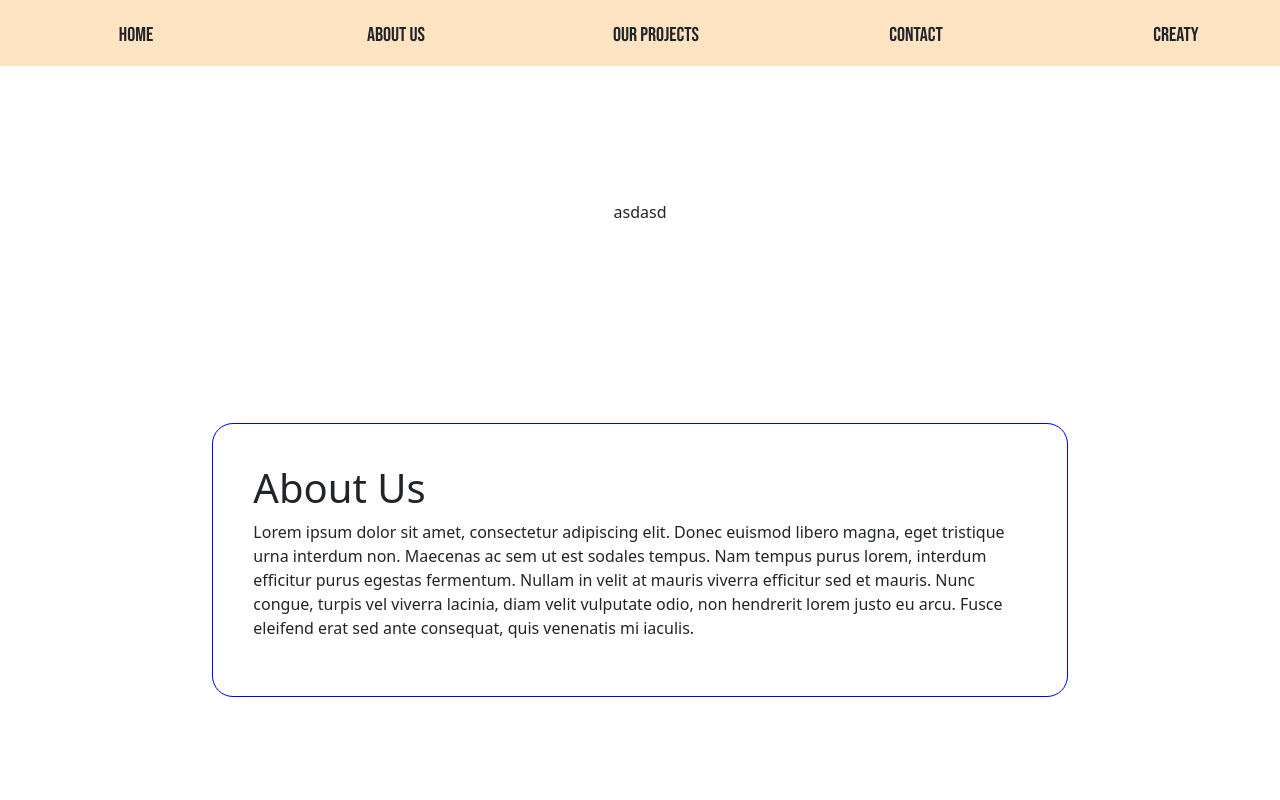
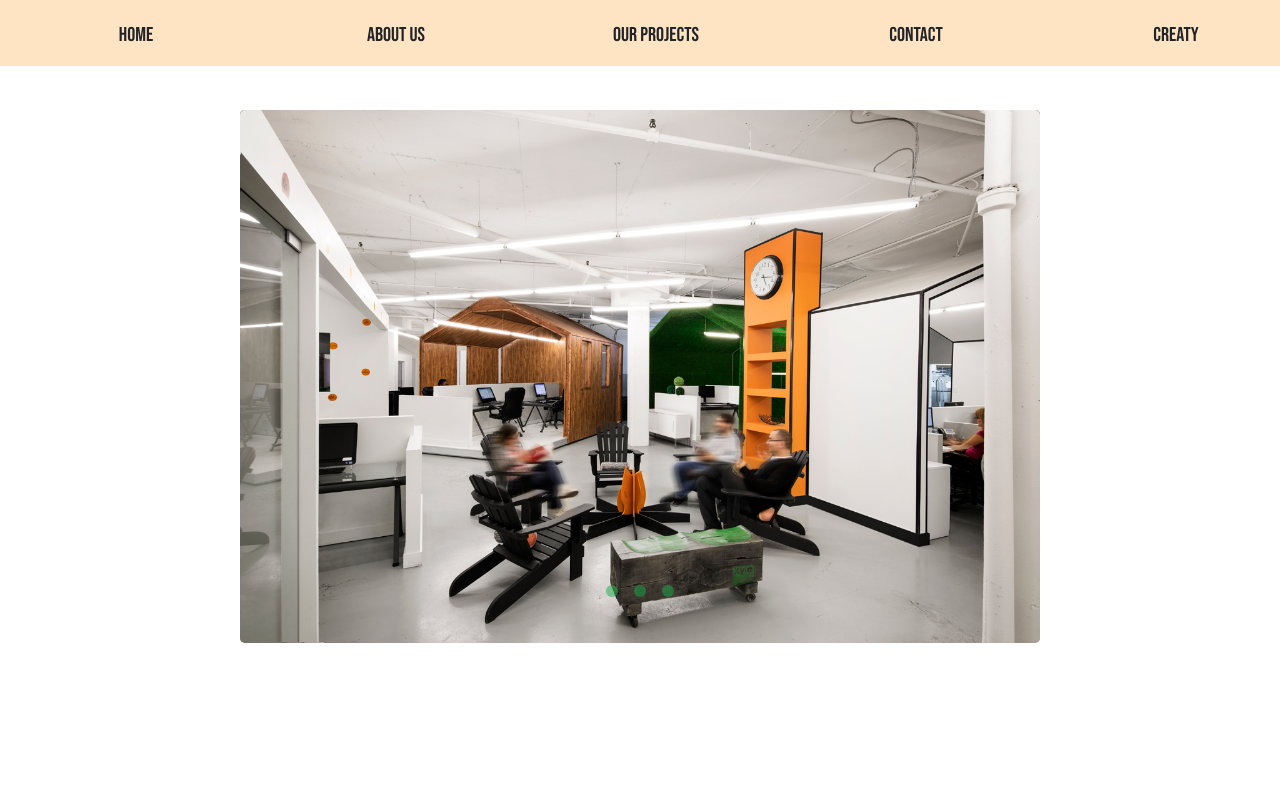
Before and after one commit to papunatsiskadze/FinalProject, a plain HTML site: page html/LandingPage.html in a window 1280 px wide. Shown: the top 800 px of the page. Drawn offline with nearby package versions, Linux system fonts and the light colour scheme.

Commit message:
slider half done

```diff
--- a/html/LandingPage.html
+++ b/html/LandingPage.html
@@ -33,13 +33,31 @@
             </ul>
         </nav>
     </header>
-<div class="d-flex justify-content-center">
-    <section class="slider">
-        <p1>
-            asdasd
-        </p1>
-    </section>
-</div>
+        <!-- slider div starts here -->
+        <div class="outterdiv d-flex justify-content-center">
+            <div class="img-slider">
+                <div class="slide">
+                    <img src="/IMGS/creative-agencies.jpg" alt="Photo">
+                </div>
+                <div class="slide">
+                    <img src="/IMGS/kuytrdcvbhnjuytgrfdeswdfghjklkjhgfdsdfghjk.jpg" alt="Second Photo">
+                </div>
+                <div class="slide">
+                    <img src="/IMGS/BICOM-Office-Jean-de-Lessard-1.jpg" alt="Third Photo">
+                </div>
+                <div class="sliderbubbles">
+                    <div class="bubble">
+
+                    </div>
+                    <div class="bubble">
+
+                    </div>
+                    <div class="bubble">
+
+                    </div>
+                </div>
+            </div>
+        </div>
 <div class="d-flex justify-content-center">
     <section class="box boutus col-lg-8 col-xl-8 col-sm-8 col-10">
         <h1>
@@ -49,5 +67,8 @@
             Lorem ipsum dolor sit amet, consectetur adipiscing elit. Donec euismod libero magna, eget tristique urna interdum non. Maecenas ac sem ut est sodales tempus. Nam tempus purus lorem, interdum efficitur purus egestas fermentum. Nullam in velit at mauris viverra efficitur sed et mauris. Nunc congue, turpis vel viverra lacinia, diam velit vulputate odio, non hendrerit lorem justo eu arcu. Fusce eleifend erat sed ante consequat, quis venenatis mi iaculis.        </p>
     </section>
 </div>
+<div class="divanor">
+
+</div>
 </body>
 </html>
--- a/style/lp.css
+++ b/style/lp.css
@@ -12,9 +12,11 @@ body{
 .HDR{
     background-color: bisque;
     padding-top: 10px;
-    position: fixed;
+    position:fixed;
     align-items: center;
     text-align: center;
+    z-index: 3;
+
 }
 nav{
     background-color: bisque;
@@ -36,9 +38,46 @@ li{
     border-radius: 20px;
     padding: 40px;
 }
-.slider{
-    margin-top: 200px;
+img{
+    width: 1920px;
+    height: 1080px;
 }
+
+.img-slider{
+    position: relative;
+    width: 800px;
+    height: 500px;
+    margin-top: 110px;
+
+}
+.img-slider .slide{
+    z-index: 1;
+    position: absolute;
+    width: 100%;
+}
+.img-slider .slide img{
+    z-index: 1;
+    width: 100%;
+    height: 100%;
+    border-radius: 5px;
+}
+.img-slider .sliderbubbles{
+    z-index: 2;
+    position: absolute;
+    display: flex;
+    bottom: 5px;
+    left: 50%;
+    transform: translateX(-50%);
+}
+.img-slider .sliderbubbles .bubble{
+    background: rgba(21, 170, 71, 0.5);
+    width: 12px;
+    height: 12px;
+    margin: 8px;
+    border-radius: 50%;
+    cursor: pointer;
+}
+
 
 @media only screen and (max-width: 768px) {
     bodyclr{
```
Also changed, not shown: style/Fonts.css (deleted, +0 -8 lines), IMGS/BICOM-Office-Jean-de-Lessard-1.jpg (added), IMGS/creative-agencies.jpg (added), IMGS/creativity-design-vector-graphics-marketing-company-png-favpng-rSfNgFFimEfGGDYVEVRpf59CU.jpg (added), IMGS/front-end-developer-resume-example-and-guide-header.png (added), IMGS/kuytrdcvbhnjuytgrfdeswdfghjklkjhgfdsdfghjk.jpg (added), IMGS/png-clipart-graphic-design-search-engine-optimization-creative-brief-creative-web-design-logo.png (added), IMGS/png-transparent-advertising-agency-online-advertising-creative-computer-business-business-woman-service-computer.png (added).
